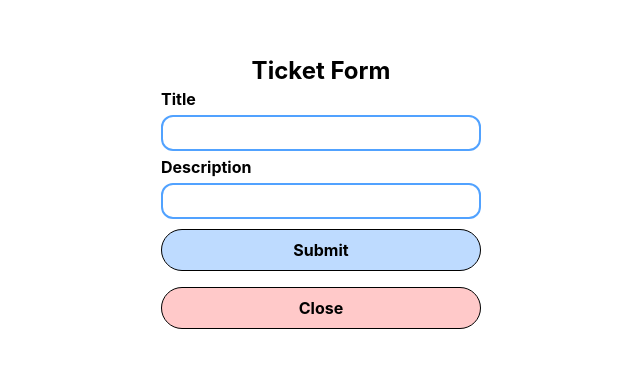
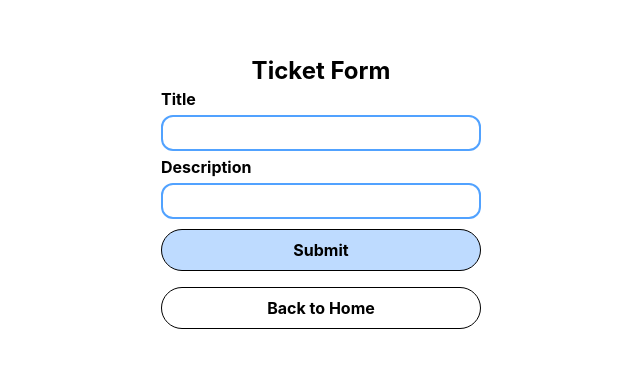
Before and after one commit to Jatin-Joshi-9/react-auth-app, a React (Vite) app: page /tickets in a window 1280 px wide. Shown: the part 225-592 px from the top of the page, without its empty margins (319-959 px from the left). Built offline with nearby package versions, Linux system fonts and the light colour scheme; sample sign-in values are in the browser's storage.

Commit message:
refactor: use createTicket service, add auth guard and toast in CreateTicket

```diff
--- a/src/pages/CreateTicket.tsx
+++ b/src/pages/CreateTicket.tsx
@@ -1,37 +1,38 @@
-import React from 'react'
+import { useEffect } from 'react'
 import { Form, Formik } from 'formik';
-import {Link} from 'react-router-dom';
 import InputField from '../Components/InputField.tsx';
-import createTicketSchema from '../schemas/createTicketValidation.schema.ts';
 import { useNavigate } from 'react-router-dom';
-
+import createTicketValidate from '../validations/createTicket.Validation.ts';
+import { ToastContainer, toast } from 'react-toastify';
+import { createTicket } from '../services/ticket.service.ts';
 interface CreateTicketValues {
   title: string;
   description: string;
 }
 const CreateTicket = () => {
+
   const navigate = useNavigate();
+
+  useEffect(() => {
+    if (!localStorage.getItem("token")) {
+      navigate("/login");
+    }
+  }, []);
+
+
   const initialValues: CreateTicketValues = {
     title: "",
     description: ""
   };
 
   const handleSubmit = async (values: CreateTicketValues) => {
-        console.log(import.meta.env.VITE_TICKETS_API_URL);
     try {
-            const response = await fetch(`${import.meta.env.VITE_TICKETS_API_URL}`, {
-                method: "POST",
-                headers: {
-                    "Content-Type": "application/json",
-                    "Authorization": `Bearer ${localStorage.getItem("token")}`
-                },
-                body: JSON.stringify(values)
-            });
+      const response = await createTicket(values);
 
       if (response.ok) {
-                console.log("Ticket created successfully");
         const data = await response.json();
         console.log("Response data:", data);
+        toast.success("Ticket created successfully!");
       } else {
         const data = await response.json();
         console.error("Failed to create ticket:", data);
@@ -39,19 +40,21 @@ const CreateTicket = () => {
     }
     catch (error) {
       console.error("Error creating ticket:", error);
+      toast.error("An error occurred while creating the ticket");
     }
   }
-  const handleClose = () => {
+  const handleBack = () => {
     navigate("/");
   }
 
   return (
     <div className="flex flex-col items-center h-screen justify-center">
+        <ToastContainer position="top-center" autoClose={1500} />
       <h1 className='text-2xl font-bold text-center mt-10'>Ticket Form</h1>
 
       <Formik className="formType flex flex-col gap-1"
         initialValues={initialValues}
-        validationSchema={createTicketSchema}
+        validate={createTicketValidate}
         onSubmit={handleSubmit}>
 
         <Form className="formType flex flex-col gap-1 w-80">
@@ -66,10 +69,10 @@ const CreateTicket = () => {
             Submit
           </button>
 
-          <button className="bg-red-200 border-black border text-1xl font-bold rounded-3xl my-1.5 py-2 cursor-grab"
+          <button className=" border-black border text-1xl font-bold rounded-3xl my-1.5 py-2 cursor-grab"
             type="button"
-            onClick={handleClose}>
-            Close
+            onClick={handleBack}>
+            Back to Home
           </button>
         </Form>
       </Formik>
```
Lines whose indentation alone changed are shown as unchanged.
